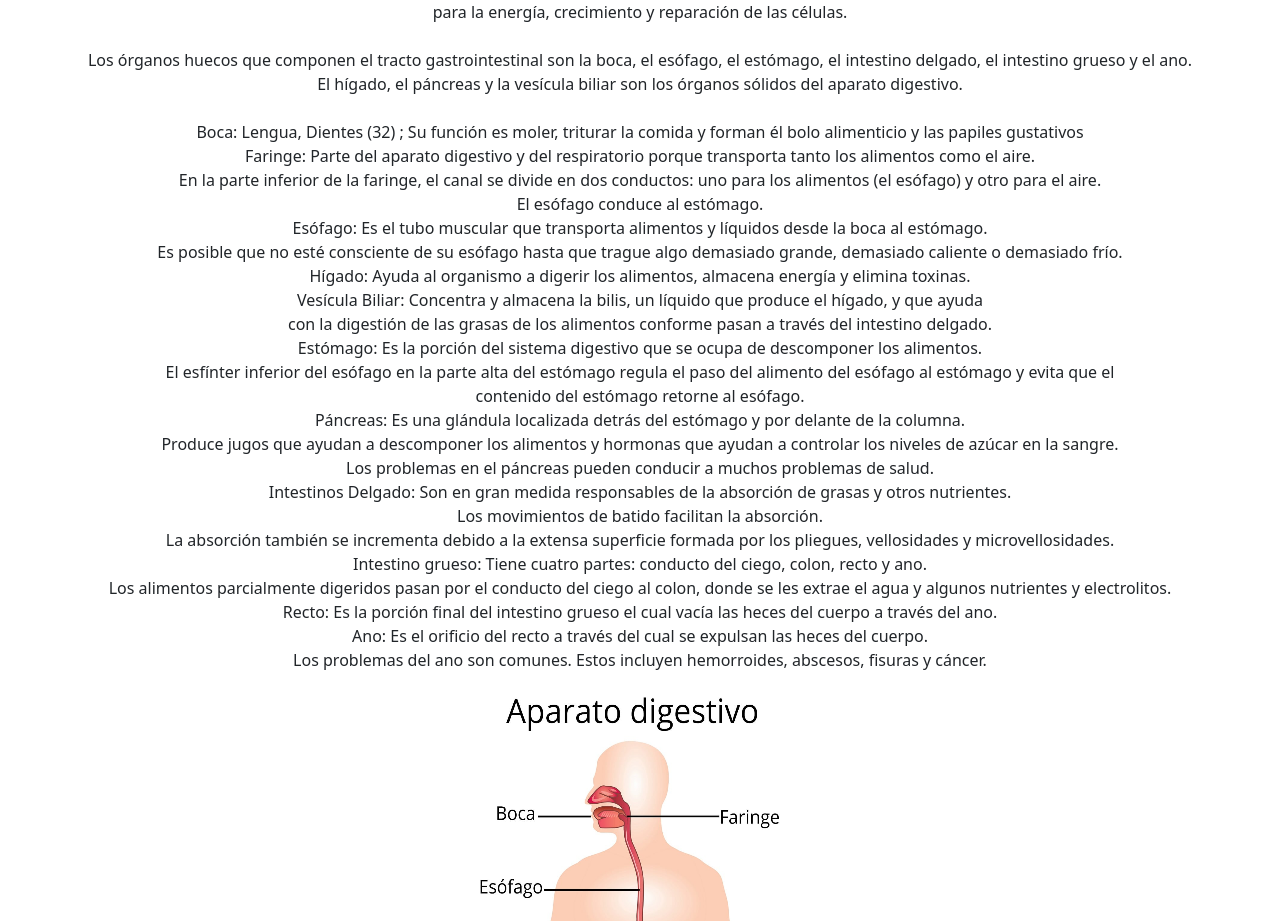
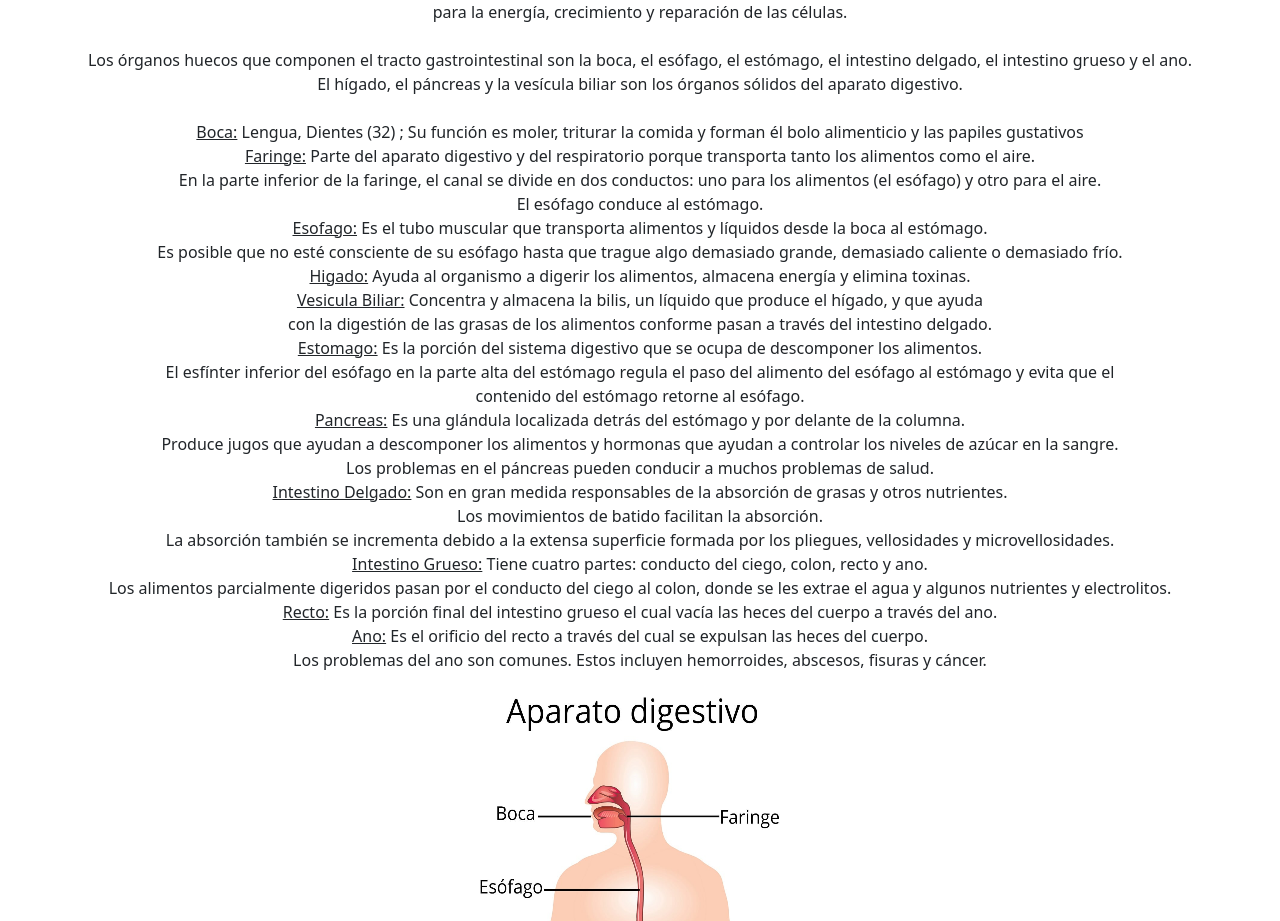
Before and after one commit to Web1technology2company/Pagina-Web-Biologia, a plain HTML site: page index.html in a window 1280 px wide. Shown: the part 1005-1926 px from the top of the page. Drawn offline with nearby package versions, Linux system fonts and the light colour scheme.

Commit message:
Update index.html

```diff
--- a/index.html
+++ b/index.html
@@ -47,27 +47,27 @@
                 El aparato digestivo descompone químicamente los nutrientes en partes lo suficientemente pequeñas <br> como para que el cuerpo pueda absorber los nutrientes y usarlos <br> para la energía, crecimiento y reparación de las células.  <br><br>
                 Los órganos huecos que componen el tracto gastrointestinal son la boca, el esófago, el estómago, el intestino delgado, el intestino grueso y el ano. <br> El hígado, el páncreas y la vesícula biliar son los órganos sólidos del aparato digestivo.
                 <br><br>
-                Boca: Lengua, Dientes (32) ; Su función es moler, triturar la comida y forman él bolo alimenticio y las papiles gustativos
+                <u>Boca:</u> Lengua, Dientes (32) ; Su función es moler, triturar la comida y forman él bolo alimenticio y las papiles gustativos
                 <br>
-                Faringe: Parte del aparato digestivo y del respiratorio porque transporta tanto los alimentos como el aire.<br> En la parte inferior de la faringe, el canal se divide en dos conductos: uno para los alimentos (el esófago) y otro para el aire.<br> El esófago conduce al estómago.
+                <u>Faringe:</u> Parte del aparato digestivo y del respiratorio porque transporta tanto los alimentos como el aire.<br> En la parte inferior de la faringe, el canal se divide en dos conductos: uno para los alimentos (el esófago) y otro para el aire.<br> El esófago conduce al estómago.
                 <br>
-                Esófago: Es el tubo muscular que transporta alimentos y líquidos desde la boca al estómago.<br> Es posible que no esté consciente de su esófago hasta que trague algo demasiado grande, demasiado caliente o demasiado frío.
+                <u>Esofago:</u> Es el tubo muscular que transporta alimentos y líquidos desde la boca al estómago.<br> Es posible que no esté consciente de su esófago hasta que trague algo demasiado grande, demasiado caliente o demasiado frío.
                 <br>
-                Hígado: Ayuda al organismo a digerir los alimentos, almacena energía y elimina toxinas.
+                <u>Higado:</u> Ayuda al organismo a digerir los alimentos, almacena energía y elimina toxinas.
                 <br>
-                Vesícula Biliar: Concentra y almacena la bilis, un líquido que produce el hígado, y que ayuda<br> con la digestión de las grasas de los alimentos conforme pasan a través del intestino delgado.
+                <u>Vesicula Biliar:</u> Concentra y almacena la bilis, un líquido que produce el hígado, y que ayuda<br> con la digestión de las grasas de los alimentos conforme pasan a través del intestino delgado.
                 <br>
-                Estómago: Es la porción del sistema digestivo que se ocupa de descomponer los alimentos.<br> El esfínter inferior del esófago en la parte alta del estómago regula el paso del alimento del esófago al estómago y evita que el<br> contenido del estómago retorne al esófago.
+                <u>Estomago:</u> Es la porción del sistema digestivo que se ocupa de descomponer los alimentos.<br> El esfínter inferior del esófago en la parte alta del estómago regula el paso del alimento del esófago al estómago y evita que el<br> contenido del estómago retorne al esófago.
                 <br>
-                Páncreas: Es una glándula localizada detrás del estómago y por delante de la columna.<br> Produce jugos que ayudan a descomponer los alimentos y hormonas que ayudan a controlar los niveles de azúcar en la sangre.<br> Los problemas en el páncreas pueden conducir a muchos problemas de salud.
+                <u>Pancreas:</u> Es una glándula localizada detrás del estómago y por delante de la columna.<br> Produce jugos que ayudan a descomponer los alimentos y hormonas que ayudan a controlar los niveles de azúcar en la sangre.<br> Los problemas en el páncreas pueden conducir a muchos problemas de salud.
                 <br>
-                Intestinos Delgado: Son en gran medida responsables de la absorción de grasas y otros nutrientes.<br> Los movimientos de batido facilitan la absorción.<br> La absorción también se incrementa debido a la extensa superficie formada por los pliegues, vellosidades y microvellosidades.
+                <u>Intestino Delgado:</u> Son en gran medida responsables de la absorción de grasas y otros nutrientes.<br> Los movimientos de batido facilitan la absorción.<br> La absorción también se incrementa debido a la extensa superficie formada por los pliegues, vellosidades y microvellosidades.
                 <br>
-                Intestino grueso: Tiene cuatro partes: conducto del ciego, colon, recto y ano. <br>Los alimentos parcialmente digeridos pasan por el conducto del ciego al colon, donde se les extrae el agua y algunos nutrientes y electrolitos.
+                <u>Intestino Grueso:</u> Tiene cuatro partes: conducto del ciego, colon, recto y ano. <br>Los alimentos parcialmente digeridos pasan por el conducto del ciego al colon, donde se les extrae el agua y algunos nutrientes y electrolitos.
                 <br>
-                Recto: Es la porción final del intestino grueso el cual vacía las heces del cuerpo a través del ano.
+                <u>Recto:</u> Es la porción final del intestino grueso el cual vacía las heces del cuerpo a través del ano.
                 <br>
-                Ano: Es el orificio del recto a través del cual se expulsan las heces del cuerpo.<br> Los problemas del ano son comunes. Estos incluyen hemorroides, abscesos, fisuras y cáncer.
+                <u>Ano:</u> Es el orificio del recto a través del cual se expulsan las heces del cuerpo.<br> Los problemas del ano son comunes. Estos incluyen hemorroides, abscesos, fisuras y cáncer.
                 <br>
             </p>
             <center>
```
